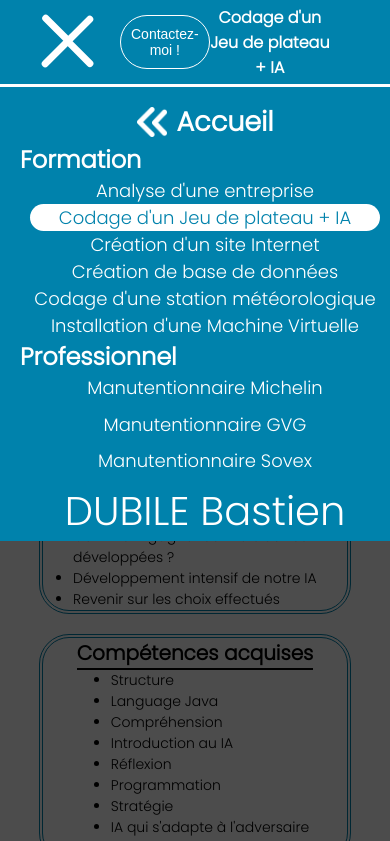
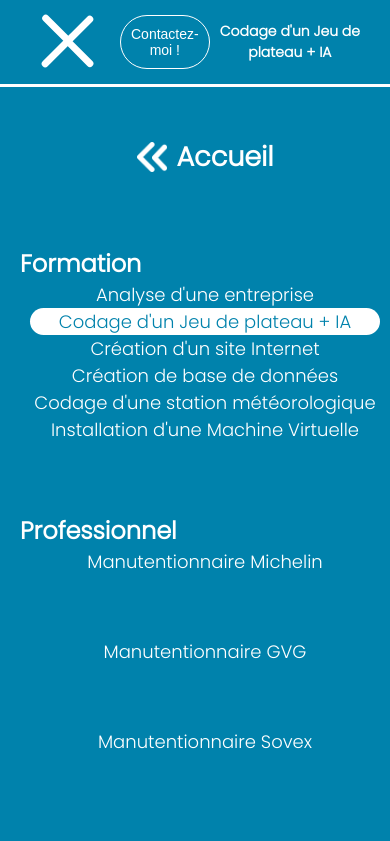
Before and after one commit to Tyzing/Portfolio, a plain HTML site: page IA.html in a window 390 px wide. Both pictures are taken after a click on the label 65 px from the left and 42 px from the top of the page. Shown: the top 841 px of the page. Drawn offline with Linux system fonts and the light colour scheme.

Commit message:
meilleur responsive

```diff
--- a/BaseDonne.css
+++ b/BaseDonne.css
@@ -238,11 +238,9 @@ button#open{
 
 @media screen and (max-width: 875px) {
     nav section{
-        height: 60%;
+        height: 100%;
         flex-direction: column;
         padding: 15px 0 0 20px;
     }
-    .nom{
-        display: block;
-    }
+
 }
--- a/HTML.css
+++ b/HTML.css
@@ -241,11 +241,9 @@ button#open{
 
 @media screen and (max-width: 875px) {
     nav section{
-        height: 60%;
+        height: 100%;
         flex-direction: column;
         padding: 15px 0 0 20px;
     }
-    .nom{
-        display: block;
-    }
+
 }
--- a/IA.css
+++ b/IA.css
@@ -37,8 +37,7 @@ nav h2{
 }
 
 .corp{
-    width: 100%;
-    height: 100%;
+
     display: flex;
     flex-direction: column;
 }
@@ -249,11 +248,9 @@ button#open{
 
 @media screen and (max-width: 875px) {
     nav section{
-        height: 60%;
+        height: 100%;
         flex-direction: column;
         padding: 15px 0 0 20px;
     }
-    .nom{
-        display: block;
-    }
+
 }
--- a/VM.css
+++ b/VM.css
@@ -238,11 +238,8 @@ button#open{
 
 @media screen and (max-width: 875px) {
     nav section{
-        height: 60%;
+        height: 100%;
         flex-direction: column;
         padding: 15px 0 0 20px;
     }
-    .nom{
-        display: block;
-    }
 }
--- a/analyse.css
+++ b/analyse.css
@@ -240,11 +240,9 @@ button#open{
 
 @media screen and (max-width: 875px) {
     nav section{
-        height: 60%;
+        height: 100%;
         flex-direction: column;
         padding: 15px 0 0 20px;
     }
-    .nom{
-        display: block;
-    }
+
 }
--- a/contact.css
+++ b/contact.css
@@ -150,6 +150,7 @@ body{
     #CV{
         height: 400px;
         right: 15vw;
+        top: 2vh;
     }
     .contact{
         position: absolute;
--- a/header.css
+++ b/header.css
@@ -134,6 +134,10 @@ input[type="checkbox"]:checked ~ span:nth-of-type(3){
 
 @media screen and (max-width: 420px) {
   header h1{
-    font-size: 16px;
+    font-size: 14px;
   }
+
+  header{
+    padding: 0 20px 0 30px;
 }
+}
--- a/station.css
+++ b/station.css
@@ -218,11 +218,9 @@ nav section{
 
 @media screen and (max-width: 875px) {
     nav section{
-        height: 60%;
+        height: 100%;
         flex-direction: column;
         padding: 15px 0 0 20px;
     }
-    .nom{
-        display: block;
-    }
+
 }
```
